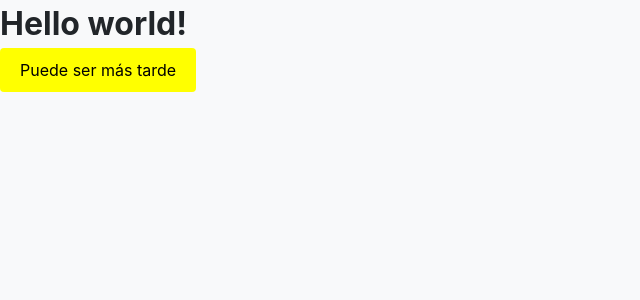
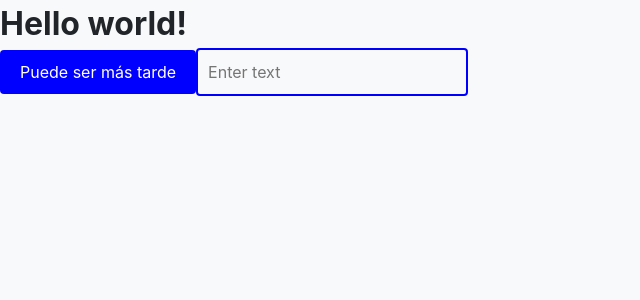
Before and after one commit to hsilv/TechnicalTest, a React (Vite) app in the folder frontend/: page / in a window 1280 px wide. Shown: the top 300 px of the page, without its empty margins (0-640 px from the left). Built offline with nearby package versions, Linux system fonts and the light colour scheme.

Commit message:
[feat/frontend]: input component

```diff
--- a/frontend/src/App.tsx
+++ b/frontend/src/App.tsx
@@ -1,5 +1,6 @@
 import { Heading } from "./components/atoms/heading";
 import { Button } from "./components/atoms/button";
+import { Input } from "./components/atoms/input";
 
 function App() {
   const handleClick = () => {
@@ -11,12 +12,18 @@ function App() {
       <Heading level="h1">Hello world!</Heading>
       <Button
         styleType="solid"
-        variant="warning"
+        variant="primary"
         type="submit"
         onClick={handleClick}
       >
         Puede ser más tarde
       </Button>
+      <Input
+        styleType="outlined"
+        variant="primary"
+        type="text"
+        placeholder="Enter text"
+      />
     </>
   );
 }
--- /dev/null
+++ b/frontend/src/components/atoms/input/index.tsx
@@ -0,0 +1,2 @@
+export { default as Input } from "./input";
+export type { InputProps, InputType, InputVariant, InputStyle } from "./types";
--- /dev/null
+++ b/frontend/src/components/atoms/input/input.module.scss
@@ -0,0 +1,39 @@
+.default {
+  padding: 10px;
+  border-radius: 4px;
+  font-size: 16px;
+  border: 1px solid #ccc;
+  transition: border-color 0.3s ease, box-shadow 0.3s ease;
+
+  &:focus {
+    border-color: inherit;
+    box-shadow: 0 0 0 0.2rem rgba(0, 123, 255, 0.25);
+  }
+}
+
+.filled {
+  background-color: white;
+}
+
+.outlined {
+  background-color: transparent;
+  border-width: 2px;
+  border-style: solid;
+  border-color: inherit;
+}
+
+.primary {
+  border-color: blue;
+}
+
+.secondary {
+  border-color: gray;
+}
+
+.danger {
+  border-color: red;
+}
+
+.success {
+  border-color: green;
+}
--- /dev/null
+++ b/frontend/src/components/atoms/input/input.tsx
@@ -0,0 +1,10 @@
+import React from "react";
+import { InputProps } from "./types";
+import styles from "./input.module.scss";
+
+const Input: React.FC<InputProps> = ({ variant, styleType, ...props }) => {
+  const className = `${styles.default} ${styles[variant]} ${styles[styleType]}`;
+  return <input className={className} {...props} />;
+};
+
+export default Input;
--- /dev/null
+++ b/frontend/src/components/atoms/input/types.tsx
@@ -0,0 +1,11 @@
+export type InputType = "text" | "password" | "email" | "number";
+
+export type InputVariant = "primary" | "secondary" | "danger" | "success";
+
+export type InputStyle = "filled" | "outlined";
+
+export interface InputProps
+  extends React.InputHTMLAttributes<HTMLInputElement> {
+  variant: InputVariant;
+  styleType: InputStyle;
+}
```
